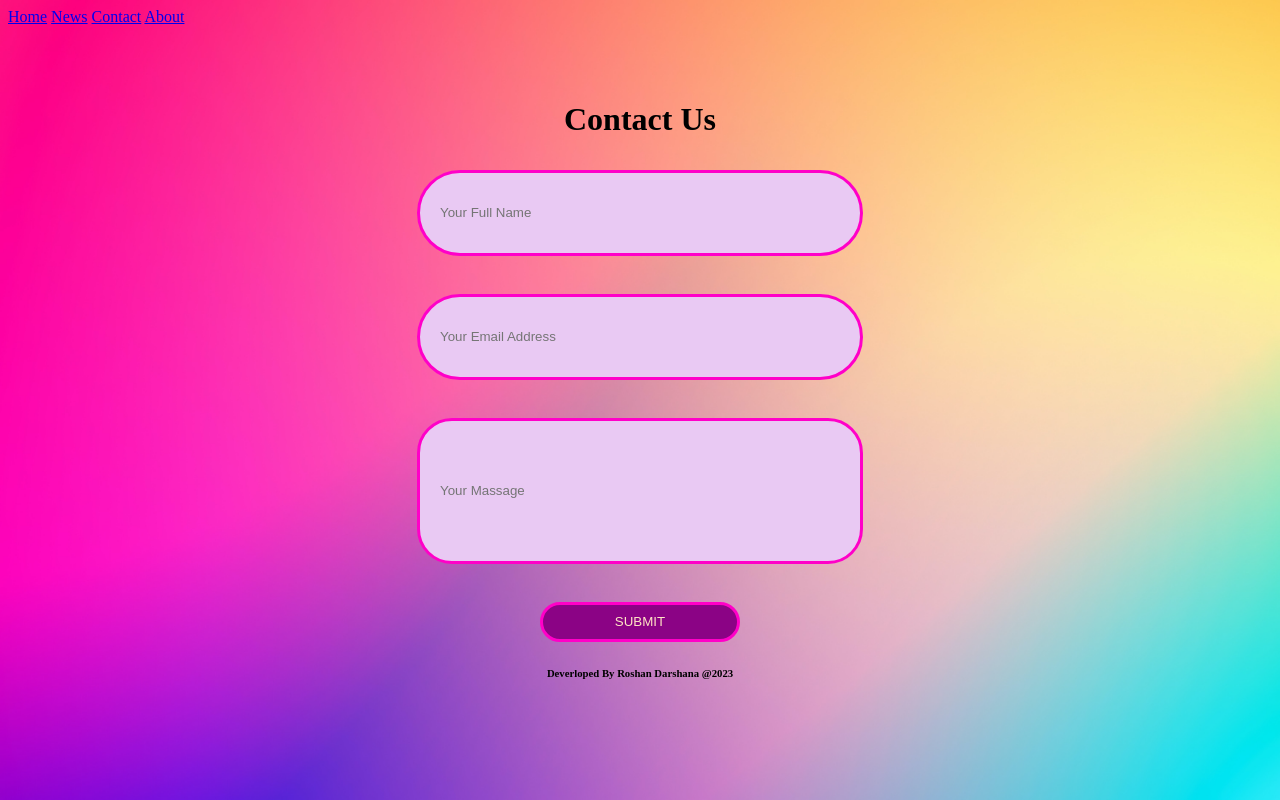
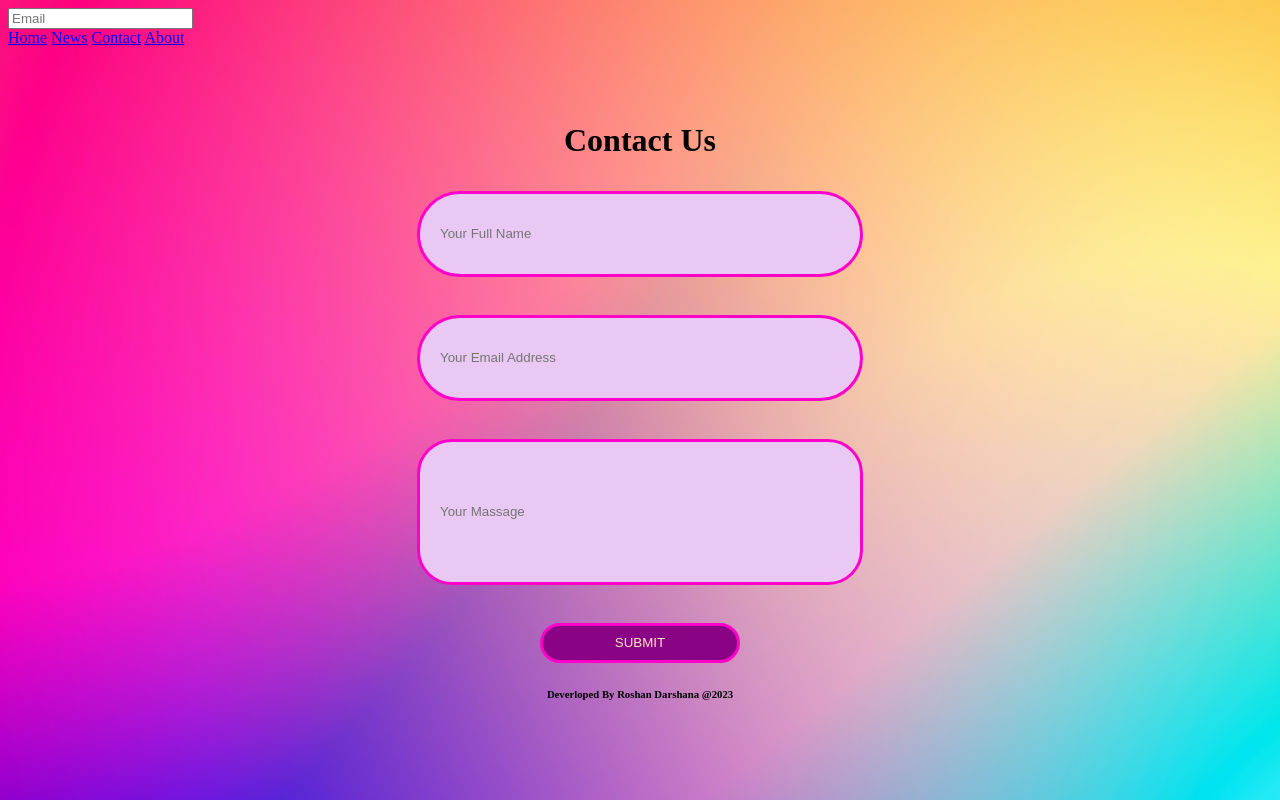
Before and after one commit to RoshanDsinhabahu/ACPT-Basic-Web, a plain HTML site: page new.html in a window 1280 px wide. Drawn offline with Linux system fonts and the light colour scheme.

Commit message:
added input tag

```diff
--- a/new.html
+++ b/new.html
@@ -7,8 +7,11 @@
 
     <link rel="stylesheet" href="CSS/about.css">
 
+
 </head>
 <body>
+
+    <input type="text" placeholder="Email">
 
     <div class="topnav">
         <a class="active" href="#home">Home</a>
```
